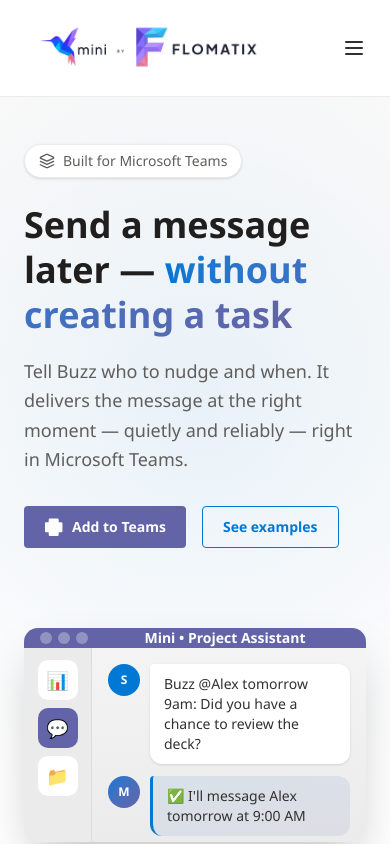
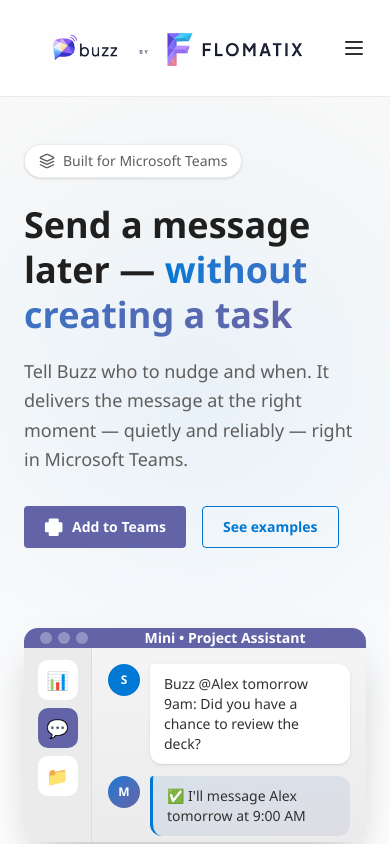
Before and after one commit to SaDogeCrypto/Flomatix-Landing-Page, a Next.js app: page / in a window 390 px wide. Shown: the top 844 px of the page. Built offline with nearby package versions, Linux system fonts and the light colour scheme.

Commit message:
feat: enlarge logo in navigation for better visibility
Increase logo size on mobile and desktop for prominence.

Co-authored-by: null <83617425+SaDogeCrypto@users.noreply.github.com>

```diff
--- a/components/navigation.tsx
+++ b/components/navigation.tsx
@@ -7,9 +7,9 @@ export function Navigation() {
       <div className="max-w-[1400px] mx-auto px-4 md:px-6 flex items-center justify-between h-24 md:h-20">
         <Link href="/" className="flex items-center">
           <img
-            src="/images/modern-20x-20letter-20logo-20-28400-20x-20200-20px-29-20-281280-20x-20720-20px-29-20-28240-20x-20100-20px-29-20-287-29.png"
-            alt="Mini by Flomatix"
-            className="h-16 md:h-14 w-auto"
+            src="/images/copy-20of-20modern-20x-20letter-20logo-20-28400-20x-20200-20px-29-20-281280-20x-20720-20px-29-20-28240-20x-20100-20px-29-20-282-29.png"
+            alt="Buzz by Flomatix"
+            className="h-20 md:h-16 w-auto"
           />
         </Link>
 
@@ -32,7 +32,7 @@ export function Navigation() {
             className="inline-flex items-center gap-2 px-5 py-2.5 bg-ms-blue text-white rounded font-semibold text-sm hover:bg-ms-blue-dark transition-colors"
           >
             <Download className="w-4 h-4" />
-            Get Mini for Teams
+            Get Buzz for Teams
           </Link>
         </div>
       </div>
```
Also changed, not shown: public/images/buzz-by-flomatix-logo.jpg (added), public/images/copy-20of-20modern-20x-20letter-20logo-20-28400-20x-20200-20px-29-20-281280-20x-20720-20px-29-20-28240-20x-20100-20px-29-20-282-29.png (added).
